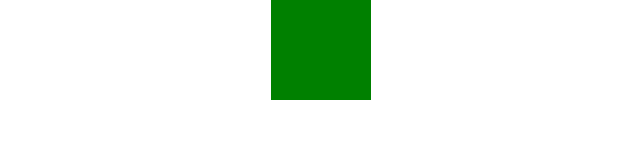
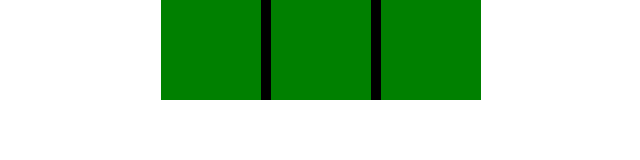
Before and after one commit to Protopaco/TicTacToe, a plain HTML site: page index.html in a window 1280 px wide. Shown: the whole page, without its empty margins (319-959 px from the left). Drawn offline with Linux system fonts and the light colour scheme.

Commit message:
added more spaces

```diff
--- a/index.html
+++ b/index.html
@@ -8,10 +8,25 @@
 </head>
 <body>
     <main>
-        <div class="play-space" id="space1">
-            <div class="play-mark" id="mark1">
-            <div class="play-mark" id="mark2"></div></div>
-        </div>
+        <ul class="first-row">
+            <li class="play-space" id="space1">
+                <div class="play-mark" id="mark1">
+                <div class="play-mark" id="mark2"></div></div>
+            </li>
+            <li class="line"></li>
+            <li class="play-space" id="space2">
+                <div class="play-mark" id="mark1">
+                <div class="play-mark" id="mark2"></div></div>
+            </li>
+            <li class="line"></li>
+            <li class="play-space" id="space3">
+                <div class="play-mark" id="mark1">
+                <div class="play-mark" id="mark2"></div></div>
+            </li>
+        </ul>
+        <ul>
+            <li class="line"></li>
+        </ul>
     </main>
     <script src="app.js"></script>
 </body>
--- a/style.css
+++ b/style.css
@@ -5,11 +5,10 @@
 }
 
 main{
-    display: grid;
+    display: flex;
     align-items: center;
     justify-content: center;
     background-color: white;
-
 }
 
 .play-space{
@@ -43,6 +42,18 @@ main{
     transform: rotate(-90deg);
 }
 
+.line {
+    background-color: black;
+}
 
+ul{
+    list-style: none;
+}
 
+li {
+    display: inline;
 }
+.first-row{
+    display: grid;
+    grid-template-columns: 100px 10px 100px 10px 100px;
+}
```
